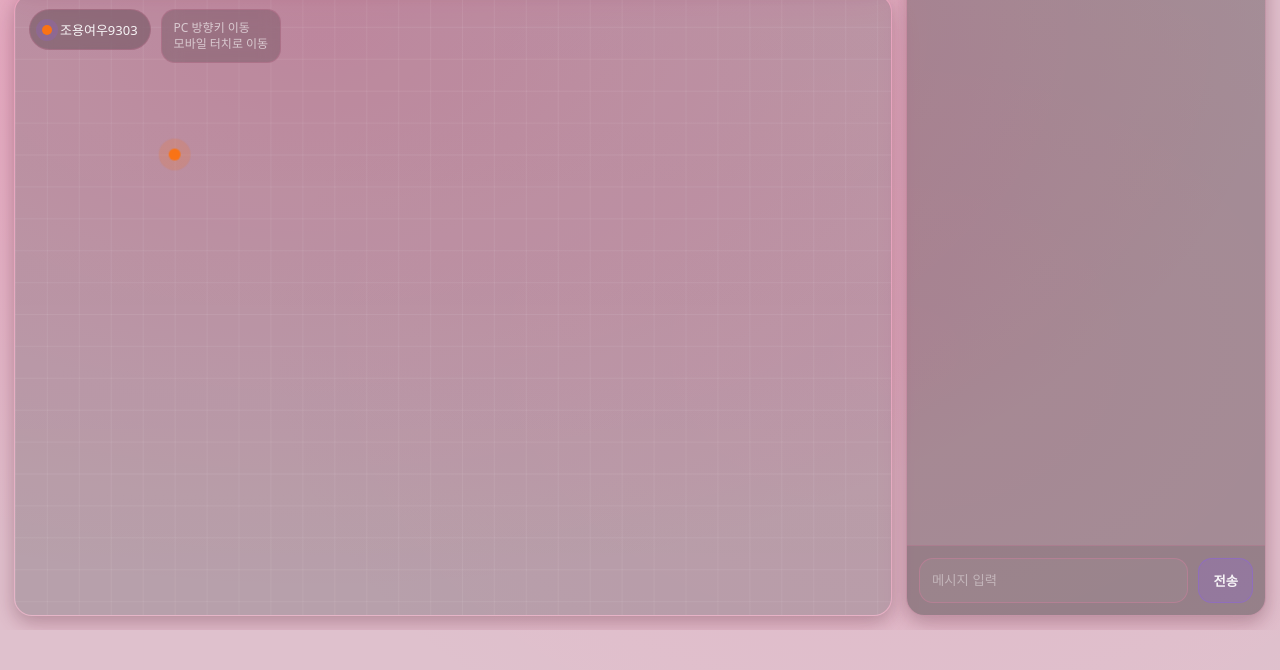
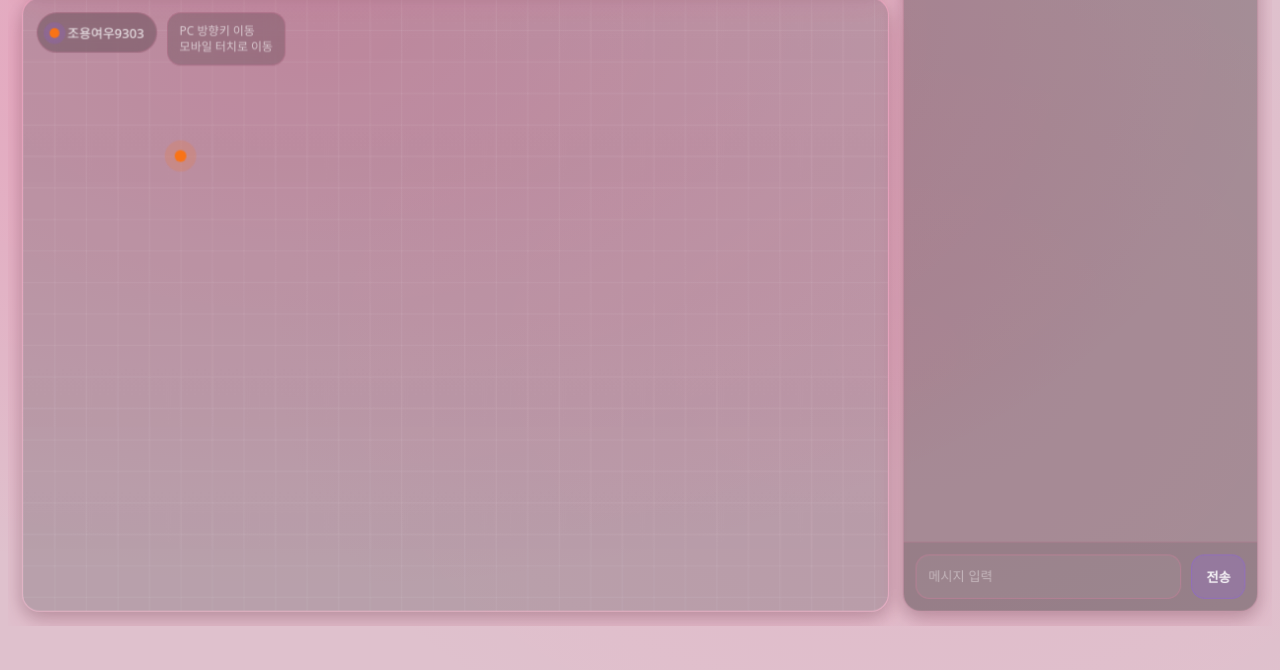
Before and after one commit to helloppiok/chatppiok, a website with bundled scripts: page apps/web/public/index.html in a window 1280 px wide. Shown: the part 130-800 px from the top of the page. Built offline with nearby package versions, Linux system fonts and the light colour scheme.

Commit message:
fix: stabilize stage scaling and aspect ratio

```diff
--- a/apps/web/src/main.js
+++ b/apps/web/src/main.js
@@ -4,10 +4,29 @@ import { moveMe } from "./components/canvas/movement.js";
 import { render } from "./components/canvas/render.js";
 import { addMsg } from "./components/chat/chat.js";
 
+function updateStageScale(){
+  const root = document.documentElement;
+
+  const stageW = 1280;
+  const stageH = 720;
+
+  const vw = window.innerWidth;
+  const vh = window.innerHeight;
+
+  const safeW = Math.max(0, vw - 16);
+  const safeH = Math.max(0, vh - 16);
+
+  const scale = Math.min(safeW / stageW, safeH / stageH);
+
+  root.style.setProperty("--stage-scale", String(Math.max(0, +scale.toFixed(4))));
+}
+
 function init(){
+  updateStageScale();
+  window.addEventListener("resize", updateStageScale);
+
   document.body.focus();
 
-  // DOM
   const meNameEl = document.getElementById("cs-me-name");
   const meDotEl = document.getElementById("cs-me-dot");
   const toastEl = document.getElementById("cs-toast");
@@ -16,7 +35,6 @@ function init(){
   const chatForm = document.getElementById("cs-chat-form");
   const chatInput = document.getElementById("cs-chat-input");
 
-  // 내 캐릭터 초기값
   const namePoolA = ["몽글","푸른","은은","조용","반짝","새벽","아늑","달콤","차분","맑은","검은","하얀"];
   const namePoolB = ["고래","고양이","여우","펭귄","토끼","판다","호랑이","수달","참새","돌고래","곰","강아지"];
   const nickname = `${namePoolA[rand(0,namePoolA.length-1)]}${namePoolB[rand(0,namePoolB.length-1)]}${rand(1000,9999)}`;
@@ -29,11 +47,9 @@ function init(){
   meNameEl.textContent = nickname;
   meDotEl.style.background = myColor;
 
-  // canvas 초기화
   initCanvas();
   resize();
 
-  // 토스트
   function toast(msg){
     toastEl.textContent = msg;
     toastEl.classList.add("show");
@@ -41,7 +57,6 @@ function init(){
     toastEl._t = window.setTimeout(() => toastEl.classList.remove("show"), 1100);
   }
 
-  // 좌표 변환
   function getCanvasPoint(e){
     const rect = canvas.getBoundingClientRect();
     const s = state.viewScale || 1;
@@ -55,7 +70,6 @@ function init(){
     };
   }
 
-  // 입력 바인딩
   function bindInputs(){
     document.addEventListener("keydown", (e) => {
       const isArrow =
@@ -112,7 +126,9 @@ function init(){
 
   bindInputs();
 
-  window.addEventListener("resize", resize);
+  window.addEventListener("resize", () => {
+    resize();
+  });
 
   function loop(){
     moveMe();
--- a/apps/web/src/styles/chatppiok.css
+++ b/apps/web/src/styles/chatppiok.css
@@ -1,23 +1,16 @@
 :root{
-  /* 흰 배경 베이스 */
   --bg: #8d1e4946;
-  /* --bg: #42071d69; */
 
-
-  /* 글래스 패널(공지 카드 톤에 맞춤) */
   --panel: rgba(255, 218, 233, 0.12);
   --panel2: rgba(255, 218, 233, 0.16);
 
-  /* 테두리(공지의 핑크 라인 느낌) */
   --stroke: rgba(255, 120, 170, 0.18);
   --stroke2: rgba(255, 120, 170, 0.26);
 
-  /* 텍스트: 흰 배경이므로 다크 계열로 */
   --text: rgba(255,255,255,0.92);
   --muted: rgba(255,255,255,0.62);
   --muted2: rgba(255,255,255,0.42);
 
-  /* 포인트(공지 핑크 계열 유지) */
   --accent: rgba(255, 45, 122, 0.729);
   --accent2: #ff78aa;
 
@@ -26,22 +19,24 @@
 
   --radius: 18px;
 
-/* 기준 화면 크기(여기서 비율이 결정됩니다) */
+  /* 기준 스테이지(비율 고정) */
   --stage-w: 1280;
   --stage-h: 720;
+
+  /* JS가 계산해서 넣을 값 */
   --stage-scale: 1;
 }
 
-*{box-sizing:border-box}
+*{ box-sizing:border-box; }
+
 html,body{
-  width: 100%;
-  height: 100%;
-  margin: 0;
+  width:100%;
+  height:100%;
+  margin:0;
 }
+
 body{
-  overflow: hidden;
-
-  margin:0;
+  overflow:hidden;
   font-family: system-ui,-apple-system,Segoe UI,Roboto,Apple SD Gothic Neo,Noto Sans KR,sans-serif;
   background:
     radial-gradient(1200px 700px at 25% 20%, rgba(255, 45, 122, 0.22), transparent 80%),
@@ -50,103 +45,116 @@ body{
   color: var(--text);
 }
 
+/* 바깥: 뷰포트 */
+.cs-viewport{
+  position: fixed;
+  inset: 0;
+  width: 100vw;
+  height: 100vh;
+  overflow: hidden;
+}
+
+/* 안쪽: 레이아웃은 1280x720 고정 + 보이는 크기만 scale */
+.cs-stage{
+  width: calc(var(--stage-w) * 1px);
+  height: calc(var(--stage-h) * 1px);
+
+  position: absolute;
+  left: 50%;
+  top: 50%;
+
+  transform: translate(-50%, -50%) scale(var(--stage-scale));
+  transform-origin: center center;
+  will-change: transform;
+}
+
+
+/* 스테이지 내부는 항상 기준 크기 꽉 채우기 */
+.cs-stage .cs-app{
+  width:100%;
+  height:100%;
+}
+
 /* 화면 전체 프레임 */
 .cs-app{
-  /* height: 100dvh; */
-  height: 100%;
-  width: 100%;
-  max-width: none;
-  max-height: none;
-  display: flex;
-  flex-direction: row;
-  flex-wrap: nowrap;
-
-  /* aspect-ratio: 16 / 9; ← 원하는 비율 */
-  display: flex;
-  gap: 12px;
-
-  gap: 14px;
-  padding: 14px;
-
-  /* overflow-x: auto;
-  overflow-y: hidden; */
-  overflow: hidden;
-
-  /* min-width: 980px;
-  overflow-x: auto; */
-
-  min-width: 0;
-  min-height: 0;
-
-  /* 핵심: 이 이하로는 비율 유지 불가 → 스크롤로 처리 */
-  /* min-inline-size: 980px; */
+  width:100%;
+  height:100%;
+  display:flex;
+  flex-direction:row;
+  flex-wrap:nowrap;
+  gap:14px;
+  padding:14px;
+  overflow:hidden;
+  min-width:0;
+  min-height:0;
 }
 
-/* 맨 위 ChatSpace 제목 바 */
+/* 맨 위 제목 바 */
 .cs-topbar{
   display:flex;
   align-items:center;
-  justify-content:ppiok-between;
-  padding: 12px 14px;
-  border: 1px solid var(--stroke);
+  justify-content:space-between;
+  padding:12px 14px;
+  border:1px solid var(--stroke);
   background: linear-gradient(180deg, rgba(255,255,255,0.06), rgba(255,255,255,0.03));
   border-radius: var(--radius);
   box-shadow: var(--shadow);
 }
 
 .cs-brand{
-  font-weight: 800;
-  letter-spacing: 0.3px;
+  font-weight:800;
+  letter-spacing:0.3px;
 }
 
 .cs-badges{
   display:flex;
-  gap: 8px;
+  gap:8px;
 }
 
 .cs-badge{
-  padding: 6px 10px;
-  border: 1px solid var(--stroke2);
-  border-radius: 999px;
-  font-size: 12px;
-  color: var(--text);
+  padding:6px 10px;
+  border:1px solid var(--stroke2);
+  border-radius:999px;
+  font-size:12px;
+  color:var(--text);
   background: rgba(255,255,255,0.04);
 }
 
 .cs-badge.cs-muted{
-  color: var(--muted);
-  border-color: var(--stroke);
+  color:var(--muted);
+  border-color:var(--stroke);
 }
 
-/* 왼쪽 “캐릭터가 움직이는 공간” 전체 래퍼 */
+/* 왼쪽 래퍼 */
 .cs-ppiok-wrap{
-  display: flex;
-  flex-direction: column;
-  gap: 12px;
+  display:flex;
+  flex-direction:column;
+  gap:12px;
 
-  flex: 1 1 auto;
-  min-width: 560px;
-  min-height: 0;
+  flex:1 1 auto;
+  min-width:0;
+  min-height:0;
 
-  position: relative;
-  z-index: 1;
+  position:relative;
+  z-index:1;
 }
 
-/* 실제 캔버스가 들어있는 영역 */
+/* 캔버스 영역 */
 .cs-ppiok{
   position:relative;
-  z-index: 1;
-  flex: 1;
-  border: 1px solid var(--stroke);
+  z-index:1;
+
+  flex:1 1 auto;
+  min-width:0;
+  min-height:0;
+
+  border:1px solid var(--stroke);
   background: linear-gradient(180deg, rgba(255,255,255,0.03), rgba(255,255,255,0.01));
   border-radius: var(--radius);
   overflow:hidden;
   box-shadow: var(--shadow);
-  min-width: 560px;
-  min-height: 520px;
 }
 
-/* 점들이 움직이는 화면 */
 .cs-canvas{
   width:100%;
   height:100%;
@@ -155,10 +163,10 @@ body{
 
 .cs-hud{
   position:absolute;
-  left: 14px;
-  top: 14px;
+  left:14px;
+  top:14px;
   display:flex;
-  gap: 10px;
+  gap:10px;
   align-items:flex-start;
   pointer-events:none;
 }
@@ -166,185 +174,182 @@ body{
 .cs-me{
   display:flex;
   align-items:center;
-  gap: 8px;
-  padding: 10px 12px;
-  border: 1px solid var(--stroke);
-  border-radius: 999px;
+  gap:8px;
+  padding:10px 12px;
+  border:1px solid var(--stroke);
+  border-radius:999px;
   background: rgba(0,0,0,0.24);
   backdrop-filter: blur(10px);
 }
 
 .cs-dot{
-  width: 10px;
-  height: 10px;
-  border-radius: 999px;
+  width:10px;
+  height:10px;
+  border-radius:999px;
   background: var(--accent);
   box-shadow: 0 0 0 6px rgba(139,92,246,0.18);
 }
 
 .cs-me-name{
-  font-size: 13px;
-  color: var(--text);
-  max-width: 220px;
+  font-size:13px;
+  color:var(--text);
+  max-width:220px;
   overflow:hidden;
   text-overflow: ellipsis;
-  white-ppiok: nowrap;
+  white-space: nowrap;
 }
 
 .cs-help{
-  padding: 10px 12px;
-  border: 1px solid var(--stroke);
-  border-radius: 14px;
+  padding:10px 12px;
+  border:1px solid var(--stroke);
+  border-radius:14px;
   background: rgba(0,0,0,0.18);
   color: var(--muted);
-  font-size: 12px;
-  line-height: 1.35;
+  font-size:12px;
+  line-height:1.35;
   backdrop-filter: blur(10px);
 }
 
 .cs-toast{
   position:absolute;
-  left: 50%;
-  bottom: 14px;
+  left:50%;
+  bottom:14px;
   transform: translateX(-50%);
-  padding: 10px 12px;
-  border: 1px solid var(--stroke);
-  border-radius: 999px;
+  padding:10px 12px;
+  border:1px solid var(--stroke);
+  border-radius:999px;
   background: rgba(0,0,0,0.20);
   color: var(--muted);
-  font-size: 12px;
-  opacity: 0;
+  font-size:12px;
+  opacity:0;
   transition: opacity 180ms ease;
   backdrop-filter: blur(10px);
   pointer-events:none;
 }
 
-.cs-toast.show{opacity:1}
+.cs-toast.show{ opacity:1; }
 
-/* 오른쪽 “채팅창 전체 박스” */
+/* 오른쪽 채팅 */
 .cs-chat{
   display:flex;
   flex-direction:column;
 
-  flex: 0 0 360px;
-  flex-shrink: 0;
+  /* 기준 1280에서 고정폭 */
+  flex:0 0 360px;
+  flex-shrink:0;
 
-  min-width: 320px;
-  max-width: 520px;
-  min-height: 0;
+  min-width:0;
+  min-height:0;
 
-  border: 1px solid var(--stroke);
+  border:1px solid var(--stroke);
   border-radius: var(--radius);
   background: rgba(0,0,0,0.18);
   box-shadow: var(--shadow);
 
-  overflow: hidden;
-  position: relative;
-  z-index: 2;
-
-  writing-mode: horizontal-tb;
+  overflow:hidden;
+  position:relative;
+  z-index:2;
 }
 
-/* 채팅 / 메인 접속자 전용 (제목 영역) */
 .cs-chat-head{
-  padding: 14px 14px 10px 14px;
-  border-bottom: 1px solid var(--stroke);
+  padding:14px 14px 10px 14px;
+  border-bottom:1px solid var(--stroke);
   background: linear-gradient(180deg, rgba(255,255,255,0.06), rgba(255,255,255,0.02));
 }
 
 .cs-chat-title{
-  font-weight: 800;
+  font-weight:800;
 }
 
 .cs-chat-sub{
-  margin-top: 2px;
-  font-size: 12px;
+  margin-top:2px;
+  font-size:12px;
   color: var(--muted);
 }
 
 .cs-chat-title,
 .cs-chat-sub{
-  white-ppiok: nowrap;
+  white-space: nowrap;
 }
 
-/* 채팅 내용 스크롤 영역 */
 .cs-chat-log{
-  flex: 1 1 auto;
-  min-height: 0;
-  padding: 12px 12px 6px 12px;
-  overflow: auto;
+  flex:1 1 auto;
+  min-height:0;
+  padding:12px 12px 6px 12px;
+  overflow:auto;
   background: rgba(0,0,0,0.10);
 }
 
 .cs-msg{
   display:flex;
   flex-direction:column;
-  gap: 3px;
-  padding: 10px 10px;
-  border: 1px solid var(--stroke);
+  gap:3px;
+  padding:10px 10px;
+  border:1px solid var(--stroke);
   background: rgba(255,255,255,0.03);
-  border-radius: 14px;
-  margin-bottom: 10px;
+  border-radius:14px;
+  margin-bottom:10px;
 }
 
 .cs-msg-head{
   display:flex;
   align-items:center;
-  justify-content:ppiok-between;
-  gap: 10px;
+  justify-content:space-between;
+  gap:10px;
 }
 
 .cs-msg-name{
-  font-size: 12px;
-  color: var(--text);
-  font-weight: 700;
+  font-size:12px;
+  color:var(--text);
+  font-weight:700;
   overflow:hidden;
   text-overflow: ellipsis;
-  white-ppiok: nowrap;
+  white-space: nowrap;
 }
 
 .cs-msg-time{
-  font-size: 11px;
+  font-size:11px;
   color: var(--muted2);
-  flex: 0 0 auto;
+  flex:0 0 auto;
 }
 
 .cs-msg-body{
-  font-size: 13px;
-  color: var(--text);
-  line-height: 1.4;
+  font-size:13px;
+  color:var(--text);
+  line-height:1.4;
   word-break: break-word;
 }
 
-/* 입력창 + 전송 버튼 */
 .cs-chat-form{
   display:flex;
-  gap: 10px;
-  padding: 12px;
-  border-top: 1px solid var(--stroke);
+  gap:10px;
+  padding:12px;
+  border-top:1px solid var(--stroke);
   background: rgba(0,0,0,0.18);
 }
 
 .cs-chat-input{
-  flex: 1;
-  min-width: 0;
-  padding: 12px 12px;
-  border-radius: 14px;
-  border: 1px solid var(--stroke2);
+  flex:1;
+  min-width:0;
+  padding:12px 12px;
+  border-radius:14px;
+  border:1px solid var(--stroke2);
   background: rgba(255,255,255,0.04);
   color: var(--text);
   outline:none;
 }
 
-.cs-chat-input::placeholder{color: rgba(255,255,255,0.40)}
+.cs-chat-input::placeholder{
+  color: rgba(255,255,255,0.40);
+}
 
 .cs-chat-send{
-  padding: 12px 14px;
-  border-radius: 14px;
-  border: 1px solid rgba(139,92,246,0.35);
+  padding:12px 14px;
+  border-radius:14px;
+  border:1px solid rgba(139,92,246,0.35);
   background: rgba(139,92,246,0.18);
   color: var(--text);
-  font-weight: 800;
+  font-weight:800;
   cursor:pointer;
 }
 
@@ -352,62 +357,8 @@ body{
   transform: translateY(1px);
 }
 
-/* @media (max-width: 1100px){
-  .cs-app{
-    flex-direction: column;
-  }
-
-  .cs-chat{
-    width: 100%;
-    max-width: none;
-    flex: 0 0 44dvh;
-  }
-
-  .cs-ppiok{
-    min-height: 52dvh;
-  }
-} */
-
-@media (max-width: 520px){
-  .cs-app{
-    gap: 10px;
-    padding: 10px;
-  }
-
-  .cs-topbar{
-    padding: 10px 12px;
-  }
-
-  .cs-chat-form{
-    gap: 8px;
-    padding: 10px;
-  }
-
-  .cs-chat-send{
-    padding: 12px 12px;
-  }
+/* 모바일 터치 확대 방지 */
+.cs-ppiok,
+.cs-canvas{
+  touch-action:none;
 }
-
-/* 모바일 터치 확대, 스크롤 방지 */
-.cs-ppiok,
-.cs-canvas {
-  touch-action: none;
-}
-
-/* 바깥(브라우저 창) */
-.cs-viewport{
-  width: 100vw;
-  height: 100vh;
-  overflow: hidden;
-  display: flex;
-  align-items: center;
-  justify-content: center;
-}
-
-/* 안쪽(비율 유지 스테이지) */
-.cs-stage{
-  width: calc(var(--stage-w) * 1px);
-  height: calc(var(--stage-h) * 1px);
-  transform: scale(var(--stage-scale));
-  transform-origin: center center;
-}
```
Also changed, not shown: apps/web/public/index.html (+16 -2 lines).
